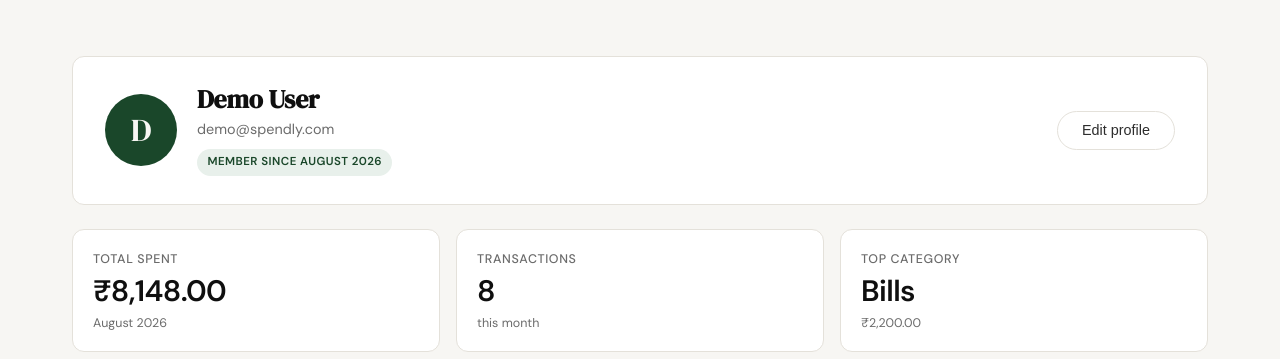
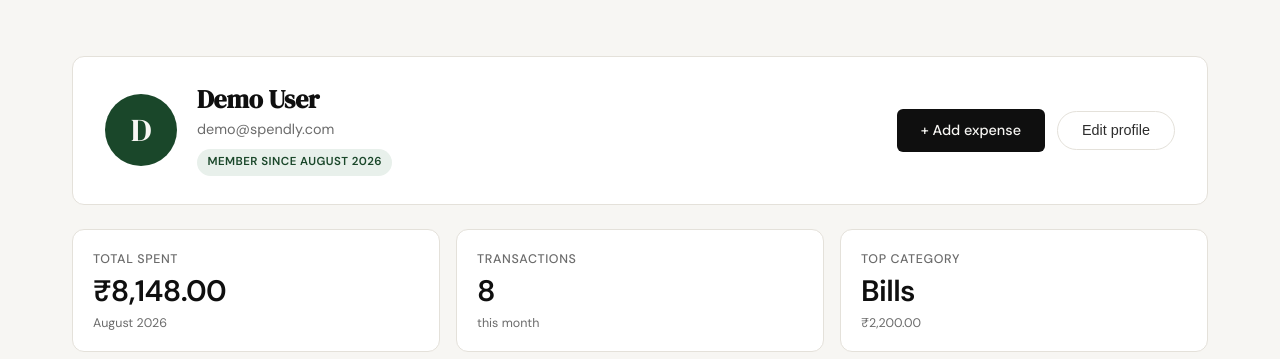
Before and after one commit to Babu-Karumanchi/expenseTracker, a Flask app: page /profile in a window 1280 px wide. Shown: the part 61-420 px from the top of the page. Run offline with Flask 3, Linux system fonts and the light colour scheme; the visitor is signed in with stand-in values (Sample User, id 1); data comes from the database, SQL or seed files in the repository.

Commit message:
Restore + Add expense CTA on /profile
The PR #7 merge lost the one-line template edit that wraps the
existing "Edit profile" button in .profile-info-actions and adds
the "Add expense" link pointing at url_for('add_expense'). The CSS
class was already in place from the same PR, so this restores
parity without touching style.css.

End-to-end smoke check: signed-in GET /profile renders the CTA;
clicking it (or hitting /expenses/add directly) returns 200 with
the add-expense form. Full suite still 41/41.

Co-Authored-By: Claude <noreply@anthropic.com>

```diff
--- a/templates/profile.html
+++ b/templates/profile.html
@@ -16,7 +16,10 @@
                 <span class="profile-member-since">Member since {{ user.member_since }}</span>
             </div>
         </div>
-        <button type="button" class="btn-ghost" disabled title="Edit profile — coming in Step 5">Edit profile</button>
+        <div class="profile-info-actions">
+            <a href="{{ url_for('add_expense') }}" class="btn-primary">+ Add expense</a>
+            <button type="button" class="btn-ghost" disabled title="Edit profile — coming in Step 5">Edit profile</button>
+        </div>
     </div>
 
     {# 2. Summary stats row — total spent / transactions / top category #}
```
